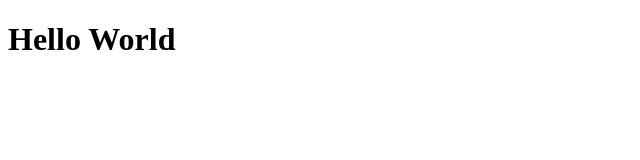
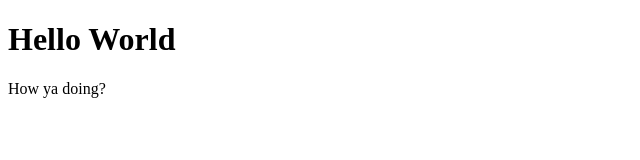
Before and after one commit to brodave318/nothing-to-see, a plain HTML site: page index.html in a window 1280 px wide. Shown: the whole page, without its empty margins (0-640 px from the left). Drawn offline with Linux system fonts and the light colour scheme.

Commit message:
added p tag

```diff
--- a/index.html
+++ b/index.html
@@ -10,6 +10,7 @@
 
 <body>
   <h1>Hello World</h1>
+  <p>How ya doing?</p>
 </body>
 
 </html>
```
